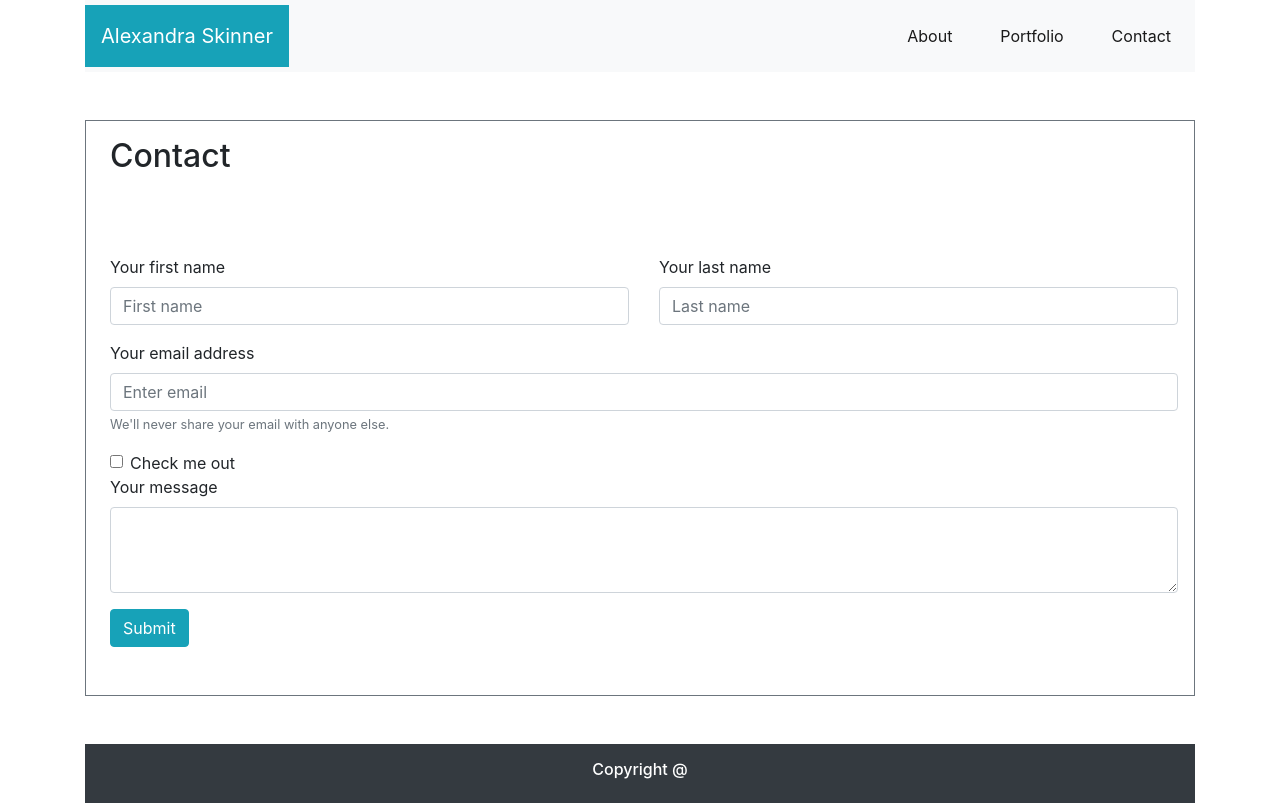
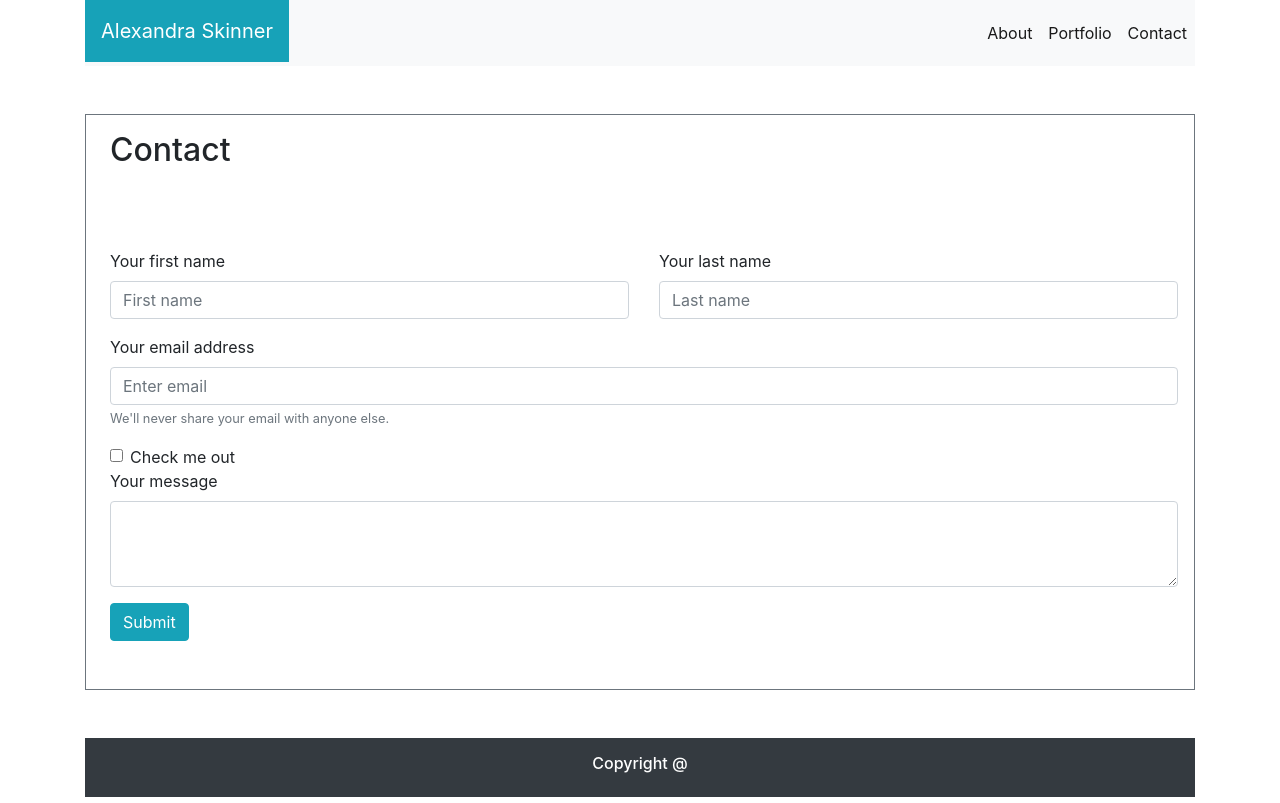
Before and after one commit to SachaSkinner/Bootstrap-Portfolio, a plain HTML site: page contact.html in a window 1280 px wide. Drawn offline with nearby package versions, Linux system fonts and the light colour scheme; a web font is replaced by a local one.

Commit message:
fixed a header- found different margins and paddings, so made it equal for all 3 pages

```diff
--- a/contact.html
+++ b/contact.html
@@ -23,19 +23,19 @@
                 <div id="header-bg">
                     <header>
                         <nav class="navbar navbar-expand-sm navbar-light bg-light p-0">
-                            <a class="navbar-brand mx-auto bg-info text-white p-3 " href="#">Alexandra Skinner</a>
+                            <a class="navbar-brand mx-auto mb-1 bg-info text-white p-3 " href="#">Alexandra Skinner</a>
 
 
                             <div class="mx-auto navbar-collapse" id="navbarSupportedContent">
                                 <ul class="navbar-nav ml-auto">
                                     <li class="nav-item active">
-                                        <a class="nav-link p-4" href="index.html">About<span class="sr-only">(current)</span></a>
+                                        <a class="nav-link" href="index.html">About<span class="sr-only">(current)</span></a>
                                     </li>
                                     <li class="nav-item active">
-                                        <a class="nav-link p-4" href="portfolio.html">Portfolio<span class="sr-only">(current)</span></a>
+                                        <a class="nav-link" href="portfolio.html">Portfolio<span class="sr-only">(current)</span></a>
                                     </li>
                                     <li class="nav-item active">
-                                        <a class="nav-link p-4" href="contact.html">Contact<span class="sr-only">(current)</span></a>
+                                        <a class="nav-link" href="contact.html">Contact<span class="sr-only">(current)</span></a>
                                     </li>
                                 </ul>
                             </div>
```
Also changed, not shown: index.html (+2 -2 lines), portfolio.html (+1 -1 lines).
